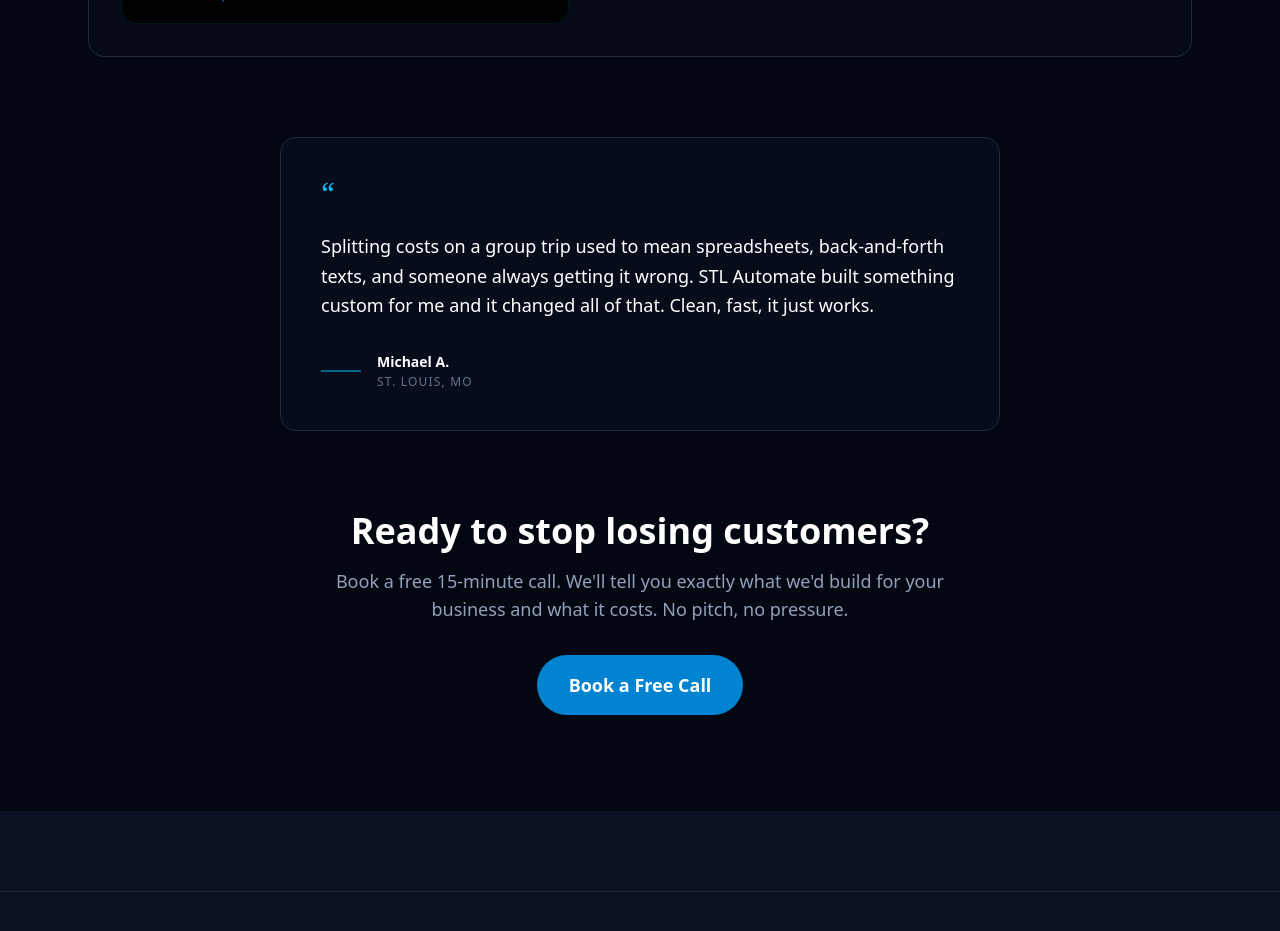
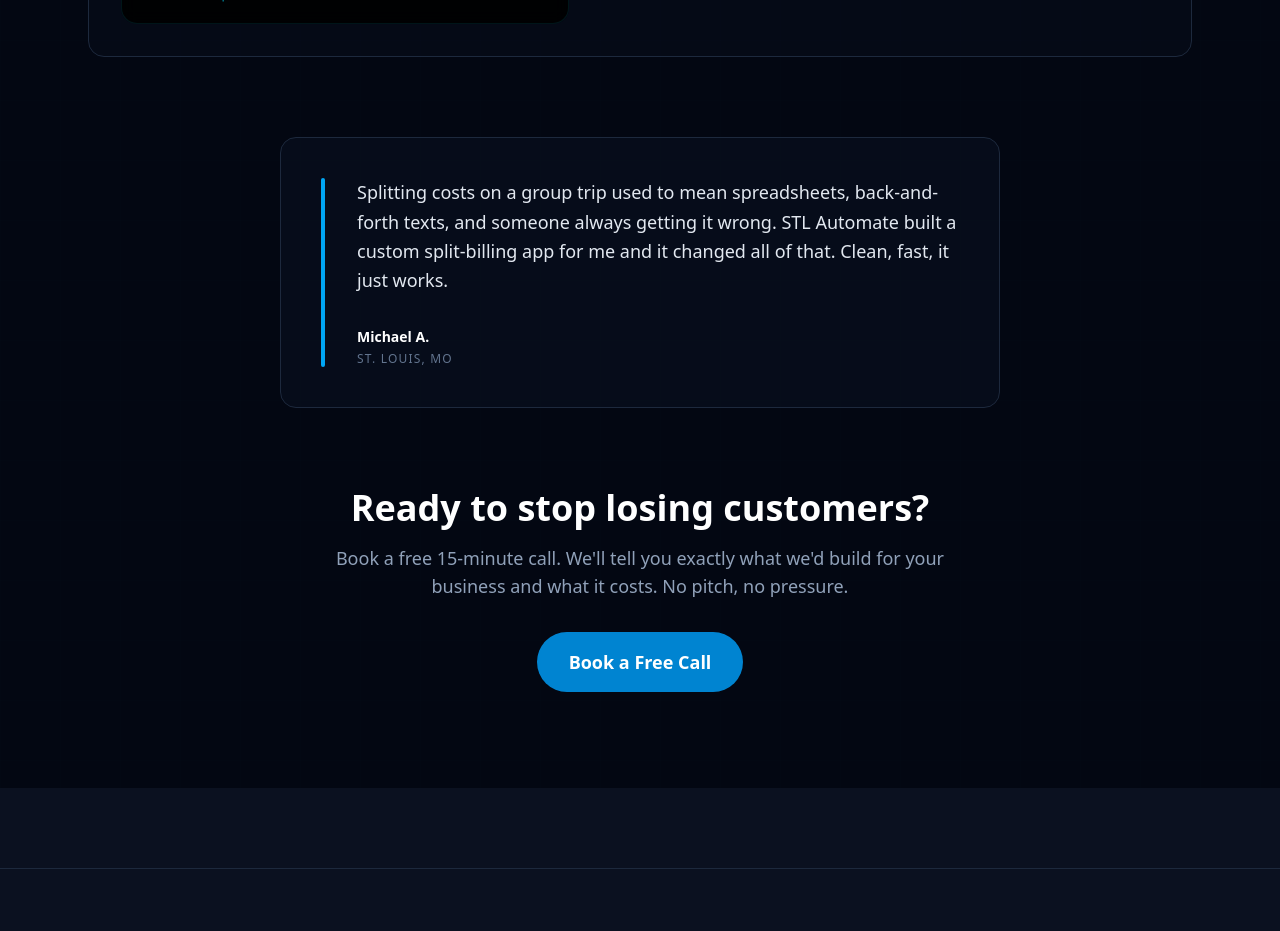
Before and after one commit to irsiya247/stlautomate-next, a Next.js app: page / in a window 1280 px wide. Shown: the part 2660-3591 px from the top of the page. Built offline with nearby package versions, Linux system fonts and the light colour scheme.

Commit message:
redesign testimonial block, fix copy

```diff
--- a/src/app/page.js
+++ b/src/app/page.js
@@ -202,16 +202,15 @@
 
         {/* TESTIMONIAL */}
         <section className="max-w-3xl mx-auto px-6 mt-20">
-          <div className="border border-slate-800 bg-slate-900/30 rounded-2xl p-10">
-            <div className="text-sky-400 text-3xl font-serif leading-none mb-6">&ldquo;</div>
-            <blockquote className="text-white text-lg leading-relaxed mb-8">
-              Splitting costs on a group trip used to mean spreadsheets, back-and-forth texts, and someone always getting it wrong. STL Automate built something custom for me and it changed all of that. Clean, fast, it just works.
-            </blockquote>
-            <div className="flex items-center gap-4">
-              <div className="w-10 h-0.5 bg-sky-400/50" />
+          <div className="border border-slate-800 bg-slate-900/30 rounded-2xl p-10 flex gap-8">
+            <div className="w-1 flex-shrink-0 bg-sky-500 rounded-full" />
+            <div>
+              <blockquote className="text-slate-200 text-lg leading-relaxed mb-8">
+                Splitting costs on a group trip used to mean spreadsheets, back-and-forth texts, and someone always getting it wrong. STL Automate built a custom split-billing app for me and it changed all of that. Clean, fast, it just works.
+              </blockquote>
               <div>
                 <p className="text-white font-semibold text-sm">Michael A.</p>
-                <p className="text-slate-500 text-xs tracking-widest uppercase mt-0.5">St. Louis, MO</p>
+                <p className="text-slate-500 text-xs tracking-widest uppercase mt-1">St. Louis, MO</p>
               </div>
             </div>
           </div>
```
